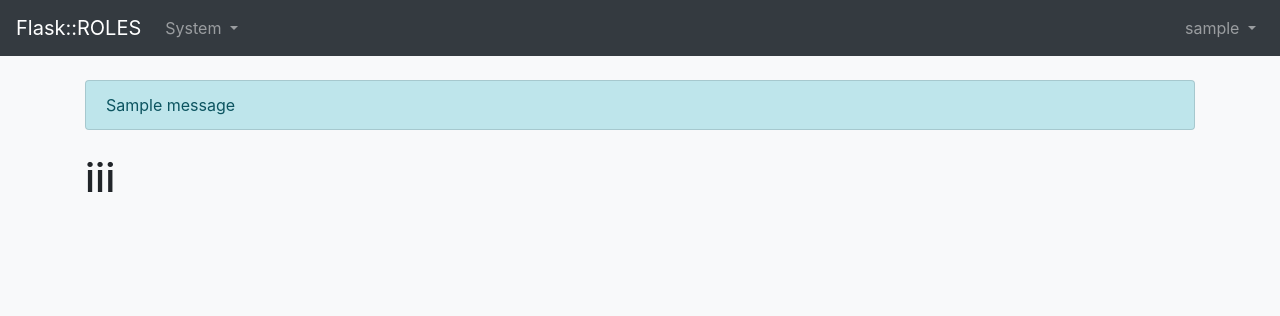
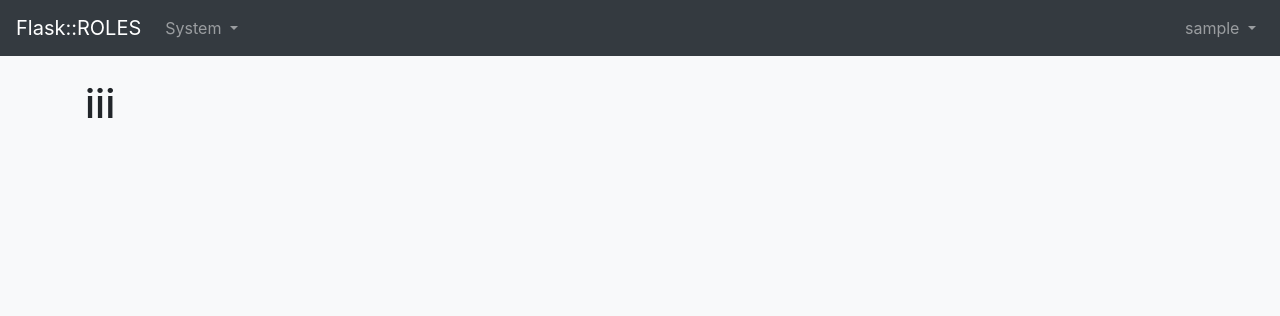
Before and after one commit to AstroKiR/flask_roles_permissions, a Flask app: page / in a window 1280 px wide. Shown: the top 316 px of the page. Run offline with Flask 2, Linux system fonts and the light colour scheme; a user stored in the database is signed in; tables that the repository leaves empty hold one stand-in row (values such as "Sample post"); one stand-in notice (Sample message) is shown; some libraries are stand-ins or nearby versions.

Commit message:
base template without mesage block

```diff
--- a/app/templates/base.html
+++ b/app/templates/base.html
@@ -15,15 +15,12 @@
 <body class="bg-light">
     <nav class="navbar navbar-expand-lg navbar-dark bg-dark">
         <a class="navbar-brand" href="{{ url_for('index') }}">Flask::ROLES</a>
-        {% if current_user.is_authenticated %}
         <button class="navbar-toggler" type="button" data-toggle="collapse" data-target="#navbarNavAltMarkup"
             aria-controls="navbarNavAltMarkup" aria-expanded="false" aria-label="Toggle navigation">
             <span class="navbar-toggler-icon"></span>
         </button>
-        {% endif %}
         <div class="collapse navbar-collapse" id="navbarNavAltMarkup">
             <ul class="navbar-nav mr-auto">
-                {% if current_user.is_authenticated %}
                 <li class="nav-item dropdown">
                     <a class="nav-link dropdown-toggle" href="#" id="navbarDropdown" role="button"
                         data-toggle="dropdown" aria-haspopup="true" aria-expanded="false">
@@ -31,13 +28,10 @@
                     </a>
                     <div class="dropdown-menu" aria-labelledby="navbarDropdown">
                         <a class="dropdown-item" href="{{ url_for('users') }}">Users</a>
-                            <div class="dropdown-divider"></div>
                         <a class="dropdown-item" href="{{ url_for('roles') }}">Roles</a>
                     </div>
                 </li>
-                {% endif %}
             </ul>
-            {% if current_user.is_authenticated %}
             <ul class="navbar-nav">
                 <li class="nav-item dropdown">
                     <a class="nav-link dropdown-toggle" href="#" id="navbarDropdown" role="button"
@@ -49,26 +43,16 @@
                     </div>
                 </li>
             </ul>
-            {% endif %}
         </div>
     </nav>
     <div class="container mt-4">
-        {% with messages = get_flashed_messages() %}
-        {% if messages %}
-        <ul class="list-group mb-4">
-            {% for message in messages %}
-            <li class="list-group-item list-group-item-info">
-                {{ message }}
-            </li>
-            {% endfor %}
-        </ul>
-        {% endif %}
-        {% endwith %}
         {% block content %}{% endblock %}
     </div>
     <!-- Optional JavaScript -->
     <!-- jQuery first, then Popper.js, then Bootstrap JS -->
-    <script src="https://code.jquery.com/jquery-3.4.1.slim.min.js" integrity="sha384-J6qa4849blE2+poT4WnyKhv5vZF5SrPo0iEjwBvKU7imGFAV0wwj1yYfoRSJoZ+n" crossorigin="anonymous"></script>
+    <script src="https://code.jquery.com/jquery-3.4.1.slim.min.js"
+        integrity="sha384-J6qa4849blE2+poT4WnyKhv5vZF5SrPo0iEjwBvKU7imGFAV0wwj1yYfoRSJoZ+n"
+        crossorigin="anonymous"></script>
     <script src="https://cdn.jsdelivr.net/npm/popper.js@1.16.0/dist/umd/popper.min.js"
         integrity="sha384-Q6E9RHvbIyZFJoft+2mJbHaEWldlvI9IOYy5n3zV9zzTtmI3UksdQRVvoxMfooAo"
         crossorigin="anonymous"></script>
```
Lines whose indentation alone changed are shown as unchanged.
